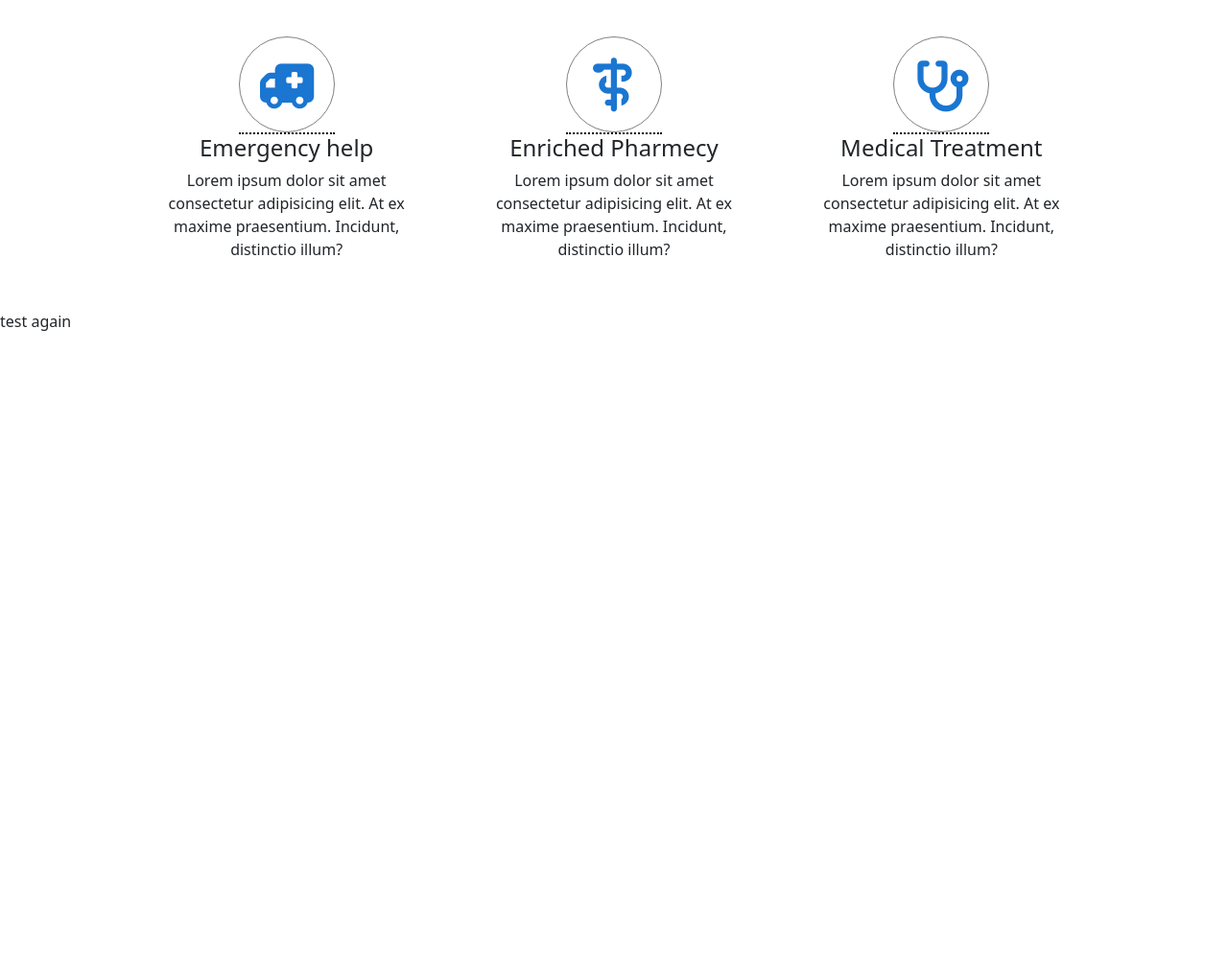
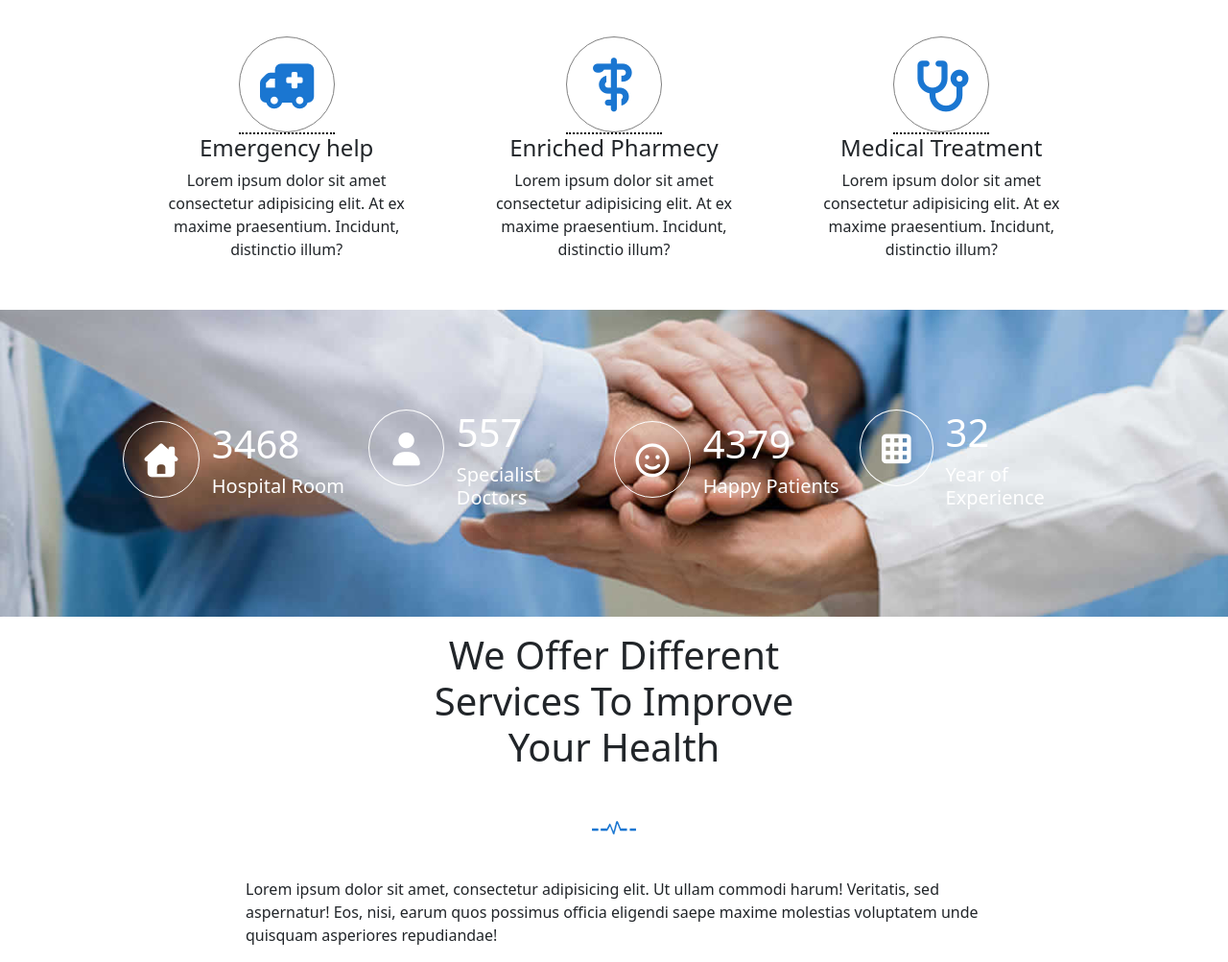
Before and after one commit to nejmaouiimane/project-final-imane-nejmaoui, a plain HTML site: page index.html in a window 1280 px wide. Shown: the part 1076-2079 px from the top of the page at 96% size. Before the commit the page ends 1439 px from the top, so only its background shows below. Drawn offline with nearby package versions, Linux system fonts and the light colour scheme.

Commit message:
second part of main

```diff
--- a/index.html
+++ b/index.html
@@ -147,6 +147,7 @@
     </div>
     <!-- part1 full scss -->
     <div class="first-container">
+        <!-- text1 -->
         <div class="text1">
             <h1>We Are Ready To Help You & Your Family </h1>
             <img src="./public/img/section-img.png" alt="">
@@ -182,7 +183,52 @@
             </div>
         </div>
     </div>
-    <p>test again</p>
+    <!-- partpic -->
+    <div class="blockquote">
+        <div class="image2">
+            <div class="column1">
+                <i class="fa-solid fa-house-chimney"></i>
+                <div class="text">
+                    <h1>3468</h1>
+                    <h5>Hospital Room</h5>
+
+                </div>
+            </div>
+
+            <div class="column1">
+                <i class="fa-solid fa-user"></i>
+                <div class="text">
+                    <h1>557</h1>
+                    <h5>Specialist Doctors</h5>
+                </div>
+            </div>
+
+            <div class="column1">
+                <i class="fa-regular fa-face-smile"></i>
+                <div class="text">
+                    <h1>4379</h1>
+                    <h5>Happy Patients</h5>
+                </div>
+            </div>
+            <div class="column1">
+                <i class="fa-solid fa-table-cells"></i>
+                <div class="text">
+                    <h1>32</h1>
+                    <h5>Year of Experience</h5>
+                </div>
+            </div>
+
+
+        </div>
+    </div>
+    <!-- text2 -->
+    <div class="text2">
+        <h1>We Offer Different Services To Improve Your Health </h1>
+        <img src="./public/img/section-img.png" alt="">
+        <p>Lorem ipsum dolor sit amet, consectetur adipisicing elit. Ut ullam commodi harum! Veritatis, sed
+            aspernatur! Eos, nisi, earum quos possimus officia eligendi saepe maxime molestias voluptatem unde
+            quisquam asperiores repudiandae!</p>
+    </div>
 
 
 
--- a/src/sass/modules/home/_main.scss
+++ b/src/sass/modules/home/_main.scss
@@ -53,7 +53,6 @@ body {
         flex-direction: column;
         text-align: center;
         justify-content: space-around;
-
         .text1 {
             h1 {
                 width: 55%;
@@ -83,7 +82,6 @@ body {
                     align-items: center;
                     justify-content: center;
                     border-bottom: dotted black 2px;
-
                     i{
                         color: $bleu;
                         font-size: 50px;
@@ -101,7 +99,49 @@ body {
             }
         }
     }
+    .blockquote{
+        .image2{
+            background-image: url(../../../../public/img/blockqoute-bg.jpg);
+            background-size: cover;
+            height: 40vh;
+            display: flex;
+            align-items: center;
+            padding: 10%;
+
+            .column1{
+                color: white;
+                display: flex;
+                flex-direction: row;
+                width: 75vw;
+                gap: 1vw;
+                i{
+                    color: white;
+                    font-size: 35px;
+                    display: flex;
+                    border: solid 1px white;
+                    border-radius: 50%;
+                    width: 80px;
+                    height: 80px;
+                    align-items: center;
+                    justify-content: center;
+
+                }
 
 
+            }
+        }
+
+    }
+    .text2 {
+        h1 {
+            width: 55%;
+            text-align: center;
+        }
+        padding-inline: 20%;
+        display: flex;
+        flex-direction: column;
+        align-items: center;
+        gap: 5vh;
+    }
 
 }
```
Also changed, not shown: public/css/app.css, 1 other file.
